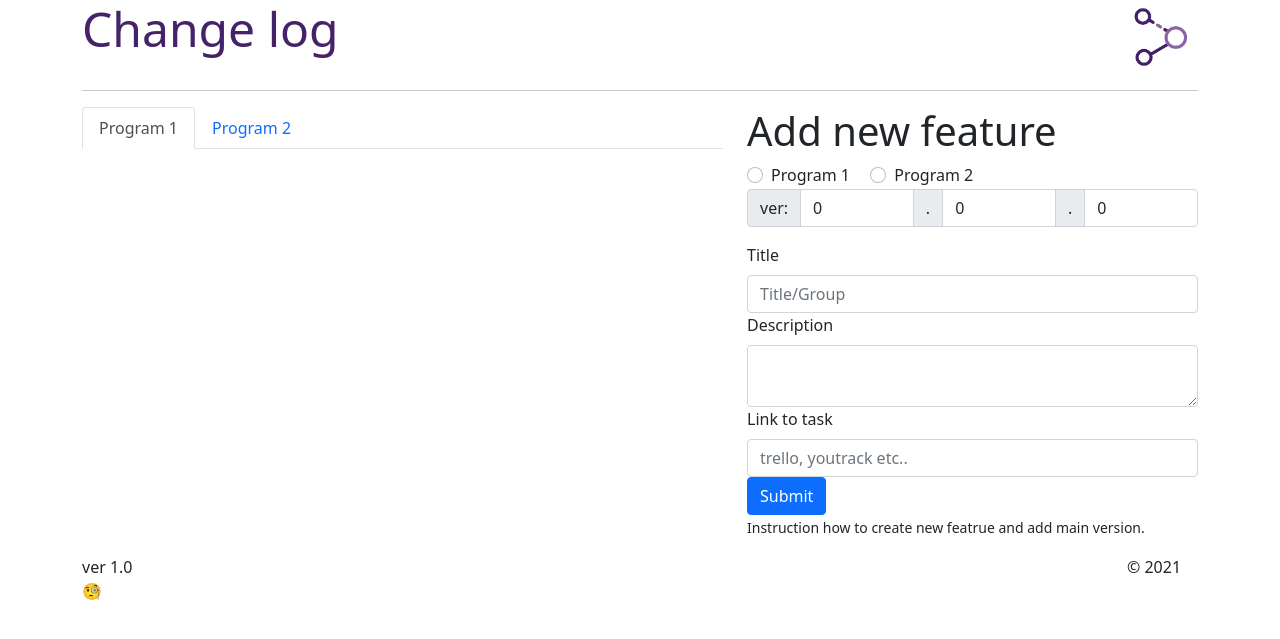
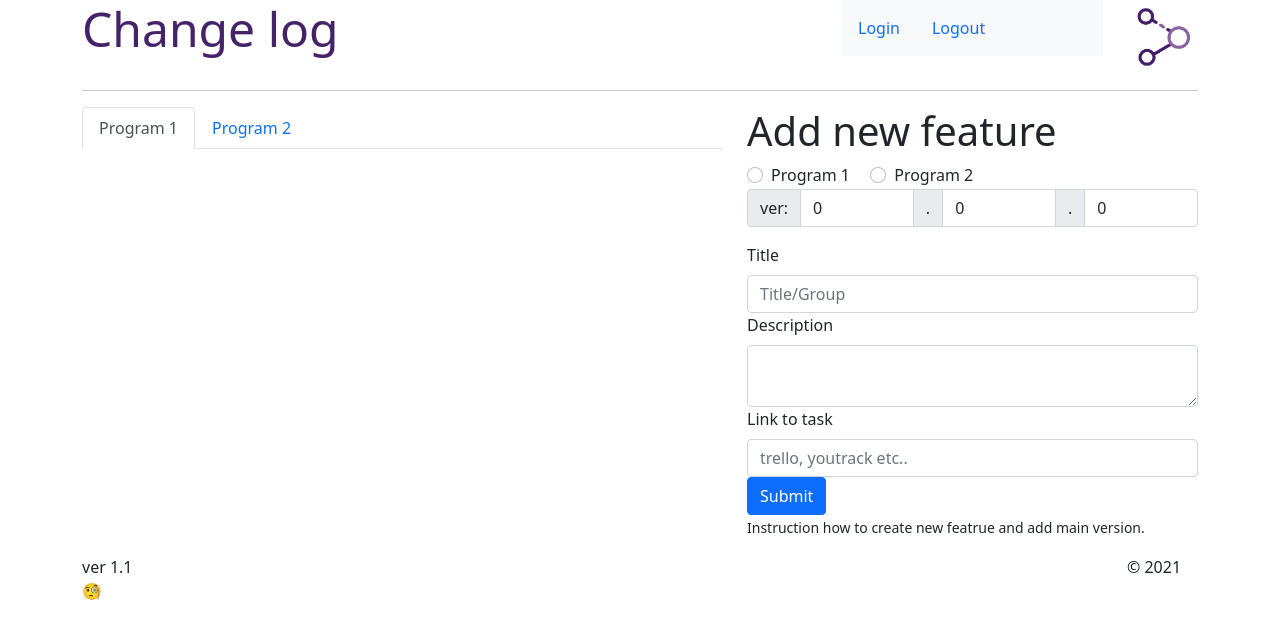
Before and after one commit to Pshowo/flask-changelog, a Flask app: page / in a window 1280 px wide. Shown: the top 639 px of the page. Run offline with Flask 2, Linux system fonts and the light colour scheme; data that the repository does not hold is empty.

Commit message:
Added: login and logout

```diff
--- a/app.py
+++ b/app.py
@@ -1,4 +1,4 @@
-from flask import Flask, render_template, redirect, url_for, request, g
+from flask import Flask, render_template, redirect, url_for, request, g, session
 from flask_sqlalchemy import SQLAlchemy
 from datetime import datetime as dt
 from icecream import ic
@@ -173,6 +173,34 @@ def index():
     return render_template('base.html', pr=prog, content=content, versions=all_version, ds_ver=distinct_versions)
 
 
+@app.route("/login", methods=['GET', 'POST'])
+def login():
+
+    if request.method == "GET":
+        return render_template('login.html', active_menu='login')
+    else:
+        user_name = "" if "user_name" not in request.form else request.form['user_name']
+        user_pass = "" if "user_pass" not in request.form else request.form['user_pass']
+
+        login = UserPass(user_name, user_pass)
+        login_record = login.login_user()
+
+        if login_record != None:
+            session['user'] = user_name
+            print("Login {} succesfull".format(user_name))
+            return redirect(url_for('index'))
+        else:
+            print("Logon field, try again.")
+            return render_template('login.html')
+
+@app.route('/logout')
+def logout():
+    print("Session:\n", session, "\n---")
+    if 'user' in session:
+        session.pop('user', None)
+        print('You are logged out')
+    return redirect(url_for('login'))
+
 @app.route('/form', methods=['GET', 'POST'])
 def form():
 
--- a/templates/base.html
+++ b/templates/base.html
@@ -8,15 +8,21 @@
     <link rel="icon" href="static/img/favicon.ico" type="image/x-icon">
     <!-- Bootstrap CSS -->
     <link href="https://cdn.jsdelivr.net/npm/bootstrap@5.0.0-beta3/dist/css/bootstrap.min.css" rel="stylesheet" integrity="sha384-eOJMYsd53ii+scO/bJGFsiCZc+5NDVN2yr8+0RDqr0Ql0h+rP48ckxlpbzKgwra6" crossorigin="anonymous">
-    <title>{{ pr.name }}</title>
+    <title></title>
 </head>
 <body class='container'>
 
     <header class='row'>
-        <nav class='col-7'>
+        <nav class='col-8'>
             <h1 class="display-5" style="color:#452369;">Change log</h1>
         </nav>
-        <div class='col-5 container  text-end'>
+        <div class="col">
+              <nav class="navbar navbar-expand-lg navbar-light bg-light">
+                <a class="nav-link {{ 'active' if active_menu=='login' }}" href="{{ url_for('login') }}">Login</a>
+                <a class="nav-link {{ 'active' if active_menu=='logout' }}" href="{{ url_for('logout') }}">Logout {{ session['user'] if 'user' in session}}</a>
+              </nav>
+        </div>
+        <div class='col-1 container  text-end'>
                 <img src="{{ url_for('static', filename='img/path.jpeg')}}" alt="" height="74">
         </div>
     </header>
@@ -40,6 +46,7 @@
                     {% include "changelog.html" %}
                 {% endfor %}
                 <!-- else -->
+                {%block content%}{%endblock%}
             </div>
 
         </section>
@@ -53,7 +60,7 @@
 
     <!-- Footer -->
     <footer class='row'>
-        <p class='col-1'>ver 1.0 &#129488;</p>
+        <p class='col-1'>ver 1.1 &#129488;</p>
         <p class='col'></p>
         <p class='col-1'>&copy; 2021</p>
     </footer>
```
